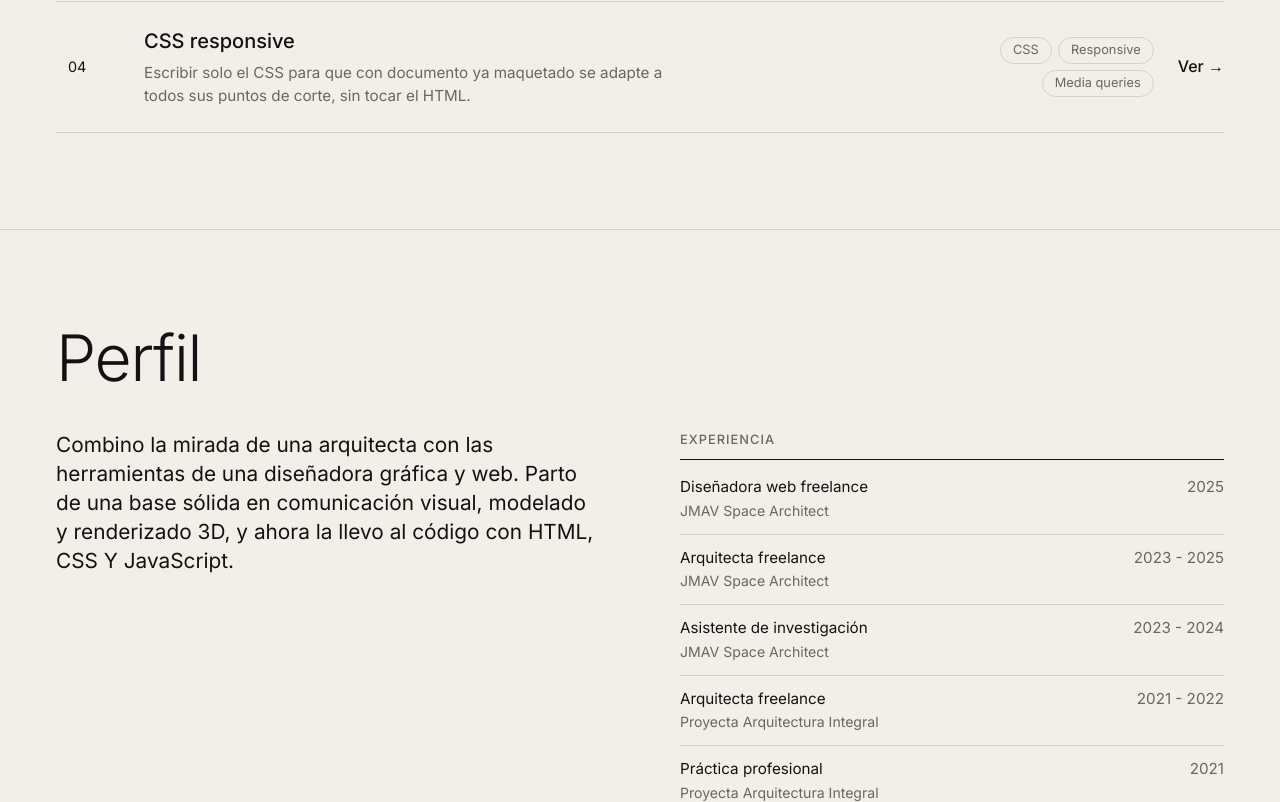
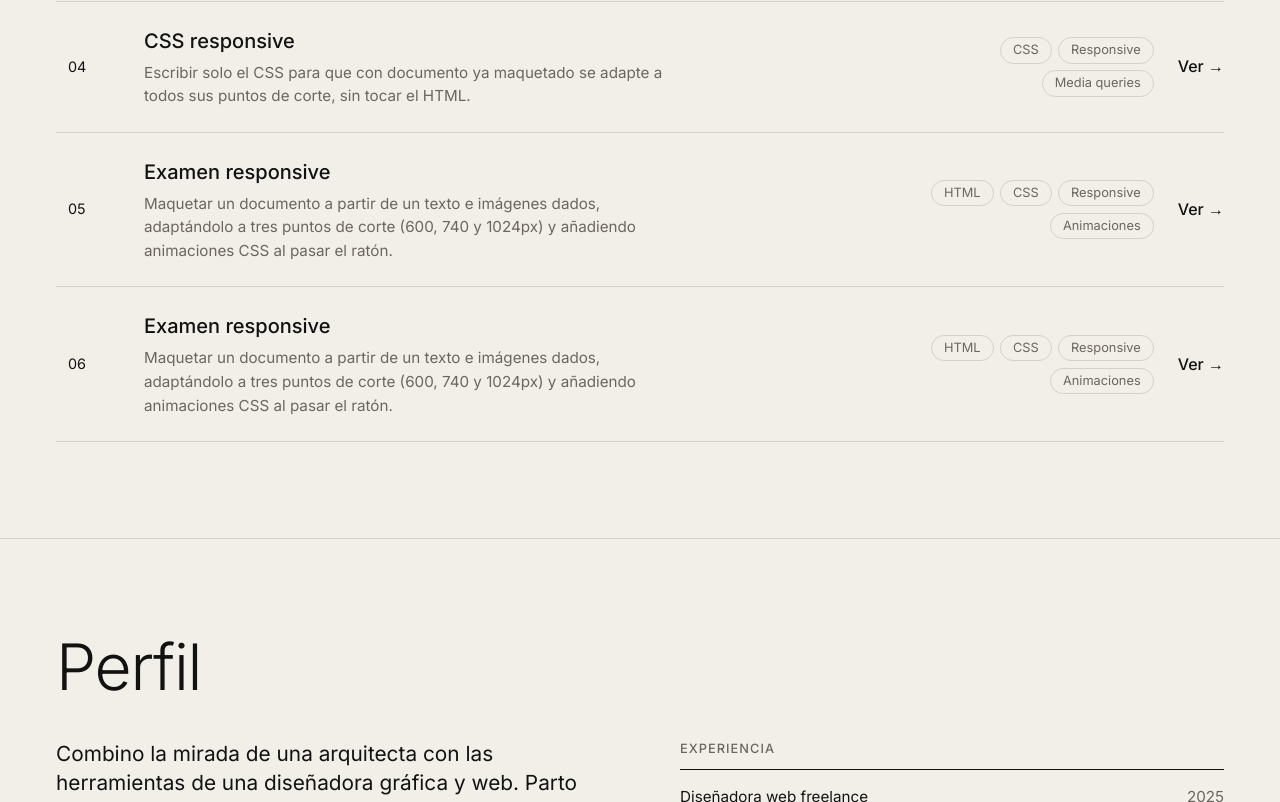
Before and after one commit to javieraetorresarmijo-alt/javieratorrescv, a plain HTML site: page index.html in a window 1280 px wide. Shown: the part 2300-3102 px from the top of the page. Drawn offline with Linux system fonts and the light colour scheme.

```diff
--- a/index.html
+++ b/index.html
@@ -59,7 +59,8 @@
                 <ul class="obras">
                     <li class="obra">
                         <!-- RECORDAR PONER EL URL EN HREF DEL PORTAFOLIO WEB -->
-                        <a href="https://javieraetorresarmijo-alt.github.io/PORTAFOLIO-WEB-ARQUITECTURA/" class="obra__enlace" target="_blank" rel="noopener">
+                        <a href="https://javieraetorresarmijo-alt.github.io/PORTAFOLIO-WEB-ARQUITECTURA/"
+                            class="obra__enlace" target="_blank" rel="noopener">
                             <div class="obra__ventana">
                                 <div class="obra__bara"><span class="obra__url">Portafolio de arquitectura</span></div>
                                 <div class="obra__marco">
@@ -89,17 +90,20 @@
                             <div class="obra__ventana">
                                 <div class="obra__bara"><span class="obra__url">jmav.space/es</span></div>
                                 <div class="obra__marco">
-                                    <img src="imgs/pantallazos/foto2.png" alt="Captura del sitio web jmav.space, de arquitectura espacial" class="obra__img" width="1400" height="875" loading="lazy">
+                                    <img src="imgs/pantallazos/foto2.png"
+                                        alt="Captura del sitio web jmav.space, de arquitectura espacial"
+                                        class="obra__img" width="1400" height="875" loading="lazy">
                                 </div>
                             </div>
                             <div class="obra__info">
                                 <p class="obra__meta">Proyecto freelance · 2025</p>
                                 <h3 class="obra__titulo">JMAV · Arquitectura espacial</h3>
-                                <p class="obra__desc">Sitio web que desarrollé para un arquitecto e ingeniero espacial. Presenta sus hábitats espaciales, charlas y entrevistas, en español e inglés.</p>
+                                <p class="obra__desc">Sitio web que desarrollé para un arquitecto e ingeniero espacial.
+                                    Presenta sus hábitats espaciales, charlas y entrevistas, en español e inglés.</p>
                                 <div class="obra__tags">
                                     <span class="etiqueta etiqueta--oscura">Diseño web</span>
                                     <span class="etiqueta etiqueta--oscura">UX / UI</span>
-                                    <span class="etiqueta etiqueta--oscura">Bilingue ES / EN     </span>
+                                    <span class="etiqueta etiqueta--oscura">Bilingue ES / EN </span>
                                 </div>
                                 <span class="boton boton--lleno">Ver sitio &nearr;</span>
                             </div>
@@ -107,7 +111,8 @@
                     </li>
                 </ul>
                 <div class="seccion__acciones">
-                    <a href="https://online.fliphtml5.com/nnvds/bmsx" target="_blank" rel="noopener" class="boton">Portafolio de arquitectura en PDF interactivo &nearr;</a>
+                    <a href="https://online.fliphtml5.com/nnvds/bmsx" target="_blank" rel="noopener"
+                        class="boton">Portafolio de arquitectura en PDF interactivo &nearr;</a>
                 </div>
             </div>
         </section>
@@ -123,7 +128,8 @@
                 <!-- RECUERDA CAMBIAR LOS HREF POR ENLACES DE EJERCICIOS -->
                 <ol class="ejercicios">
                     <li>
-                        <a href="https://javieraetorresarmijo-alt.github.io/examen-responsive/" class="ejercicio" target="_blank" rel="noopener">
+                        <a href="https://javieraetorresarmijo-alt.github.io/examen-responsive/" class="ejercicio"
+                            target="_blank" rel="noopener">
                             <span class="ejercicio__num">01</span>
                             <span class="ejercicio__texto">
                                 <span class="ejercicio__titulo">Examen responsive</span>
@@ -141,7 +147,8 @@
                         </a>
                     </li>
                     <li>
-                        <a href="https://javieraetorresarmijo-alt.github.io/examen-HTML-CSS/" class="ejercicio" target="_blank" rel="noopener">
+                        <a href="https://javieraetorresarmijo-alt.github.io/examen-HTML-CSS/" class="ejercicio"
+                            target="_blank" rel="noopener">
                             <span class="ejercicio__num">02</span>
                             <span class="ejercicio__texto">
                                 <span class="ejercicio__titulo">Web del centro Forma-TIC</span>
@@ -157,8 +164,10 @@
                             </span>
                             <span class="ejercicio__ver">Ver &rarr;</span>
                         </a>
+                    </li>
                     <li>
-                        <a href="https://javieraetorresarmijo-alt.github.io/ejercicio-08-tablas/" class="ejercicio" target="_blank" rel="noopener">
+                        <a href="https://javieraetorresarmijo-alt.github.io/ejercicio-08-tablas/" class="ejercicio"
+                            target="_blank" rel="noopener">
                             <span class="ejercicio__num">03</span>
                             <span class="ejercicio__texto">
                                 <span class="ejercicio__titulo">Calendario 2026 con tablas</span>
@@ -174,11 +183,14 @@
                             <span class="ejercicio__ver">Ver &rarr;</span>
                         </a>
                     </li>
-                    <a href="https://javieraetorresarmijo-alt.github.io/examen-responsive-css/" class="ejercicio" target="_blank" rel="noopener">
+                    <li>
+                        <a href="https://javieraetorresarmijo-alt.github.io/examen-responsive-css/" class="ejercicio"
+                            target="_blank" rel="noopener">
                             <span class="ejercicio__num">04</span>
                             <span class="ejercicio__texto">
                                 <span class="ejercicio__titulo">CSS responsive</span>
-                            <span class="ejercicio__desc">Escribir solo el CSS para que con documento ya maquetado se
+                                <span class="ejercicio__desc">Escribir solo el CSS para que con documento ya maquetado
+                                    se
                                     adapte a todos sus puntos de corte, sin tocar el HTML.</span>
                             </span>
                             <span class="ejercicio__tags">
@@ -189,6 +201,46 @@
                             <span class="ejercicio__ver">Ver &rarr;</span>
                         </a>
                     </li>
+                    <li>
+                        <a href="https://javieraetorresarmijo-alt.github.io/examen-responsive/" class="ejercicio"
+                            target="_blank" rel="noopener">
+                            <span class="ejercicio__num">05</span>
+                            <span class="ejercicio__texto">
+                                <span class="ejercicio__titulo">Examen responsive</span>
+                                <span class="ejercicio__desc">Maquetar un documento a partir de un texto e imágenes
+                                    dados, adaptándolo a tres puntos de corte (600, 740 y 1024px) y añadiendo
+                                    animaciones CSS al pasar el ratón.</span>
+                            </span>
+                            <span class="ejercicio__tags">
+                                <span class="etiqueta">HTML</span>
+                                <span class="etiqueta">CSS</span>
+                                <span class="etiqueta">Responsive</span>
+                                <span class="etiqueta">Animaciones</span>
+                            </span>
+                            <span class="ejercicio__ver">Ver &rarr;</span>
+                        </a>
+                    </li>
+                    <li>
+                        <a href="https://javieraetorresarmijo-alt.github.io/examen-responsive/" class="ejercicio"
+                            target="_blank" rel="noopener">
+                            <span class="ejercicio__num">06</span>
+                            <span class="ejercicio__texto">
+                                <span class="ejercicio__titulo">Examen responsive</span>
+                                <span class="ejercicio__desc">Maquetar un documento a partir de un texto e imágenes
+                                    dados, adaptándolo a tres puntos de corte (600, 740 y 1024px) y añadiendo
+                                    animaciones CSS al pasar el ratón.</span>
+                            </span>
+                            <span class="ejercicio__tags">
+                                <span class="etiqueta">HTML</span>
+                                <span class="etiqueta">CSS</span>
+                                <span class="etiqueta">Responsive</span>
+                                <span class="etiqueta">Animaciones</span>
+                            </span>
+                            <span class="ejercicio__ver">Ver &rarr;</span>
+                        </a>
+                    </li>
+
+
                 </ol>
             </div>
         </section>
```
Lines whose indentation alone changed are shown as unchanged.
